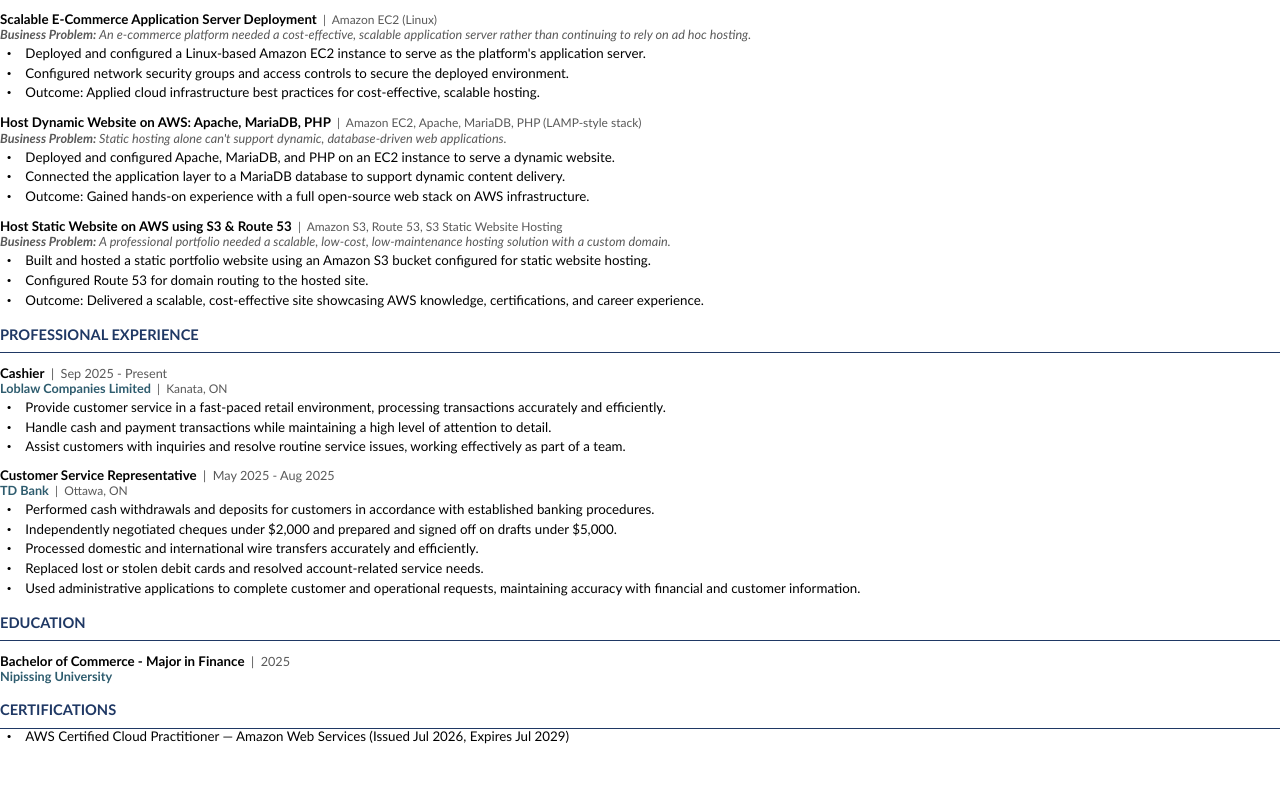
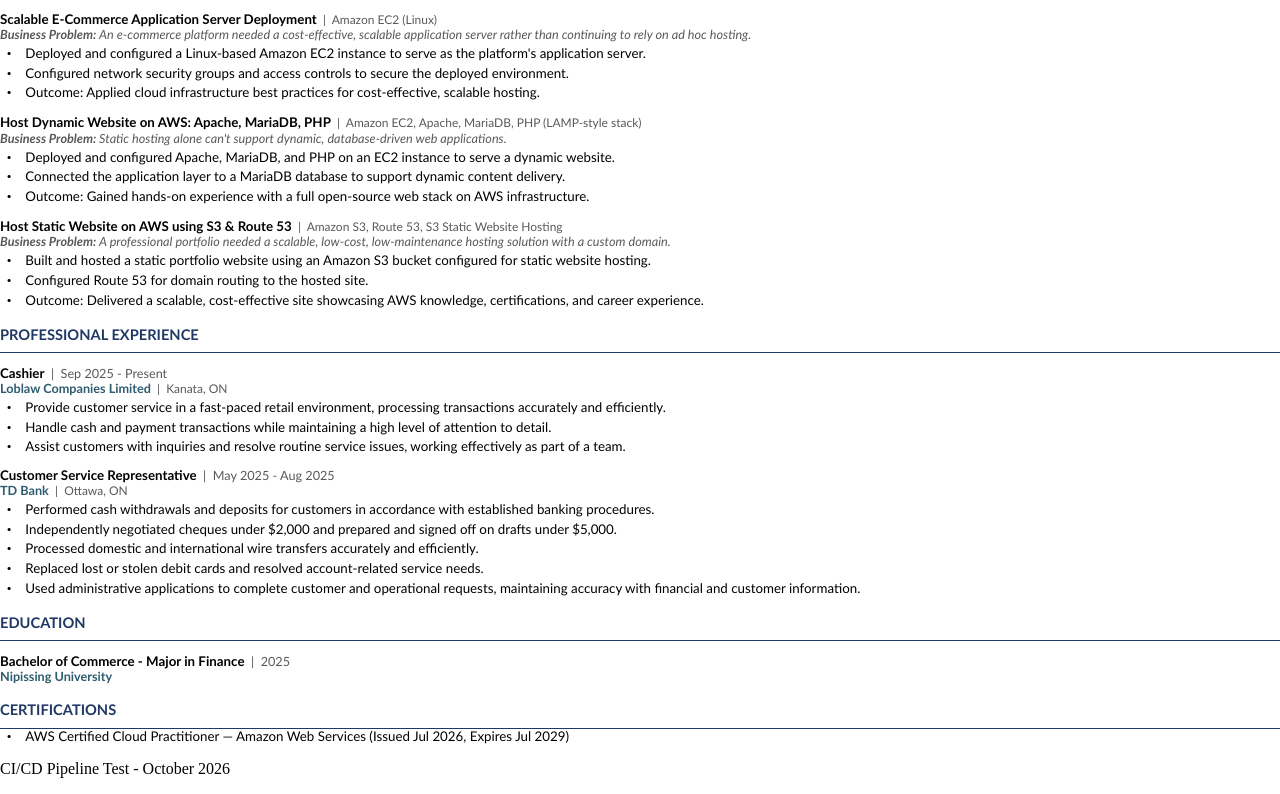
Before and after one commit to chintan113-create/chintanpateldev-portfolio, a plain HTML site: page index.html in a window 1280 px wide. Shown: the part 917-1711 px from the top of the page. Before the commit the page ends 1665 px from the top, so only its background shows below. Drawn offline with Linux system fonts and the light colour scheme.

Commit message:
Test automated CI/CD deployment

```diff
--- a/index.html
+++ b/index.html
@@ -535,7 +535,7 @@
 2026, Expires Jul 2029)</span></p>
 
 </div>
-
+<p>CI/CD Pipeline Test - October 2026</p>
 </body>
 
 </html>
```
